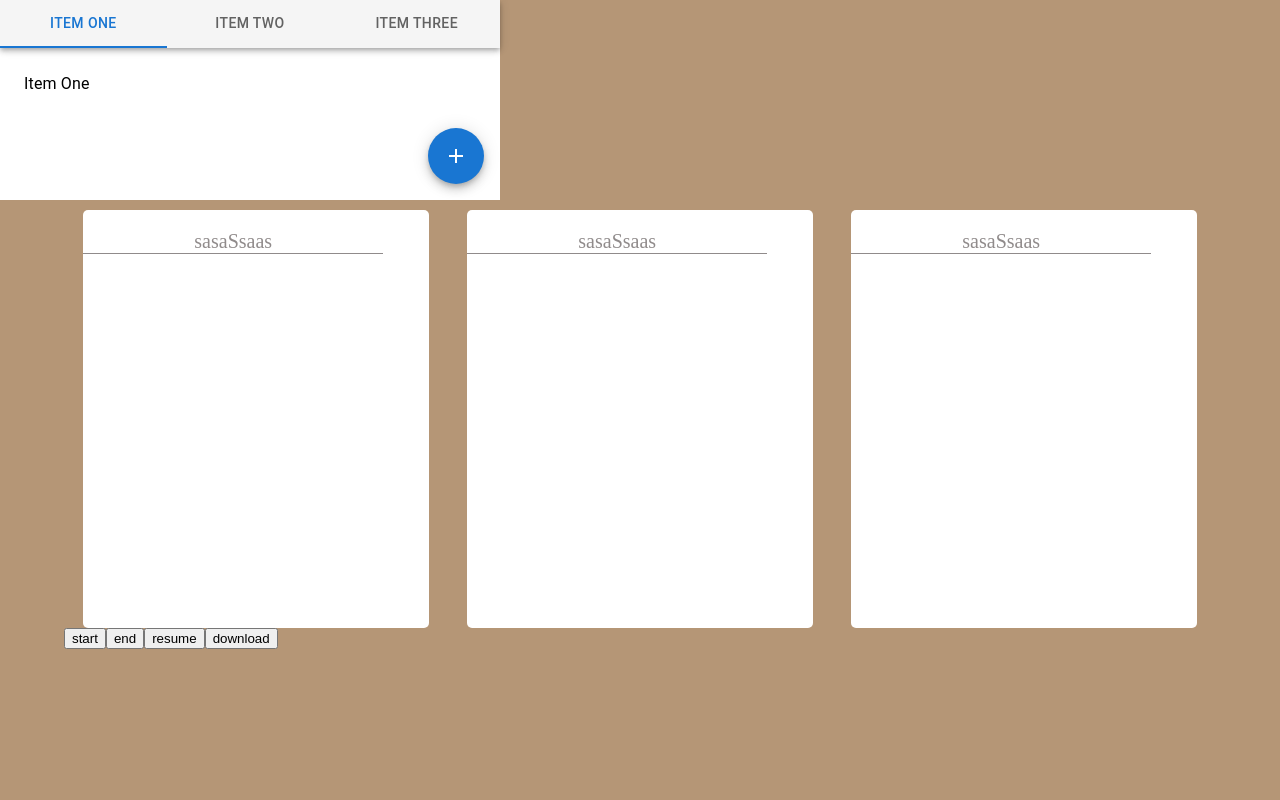
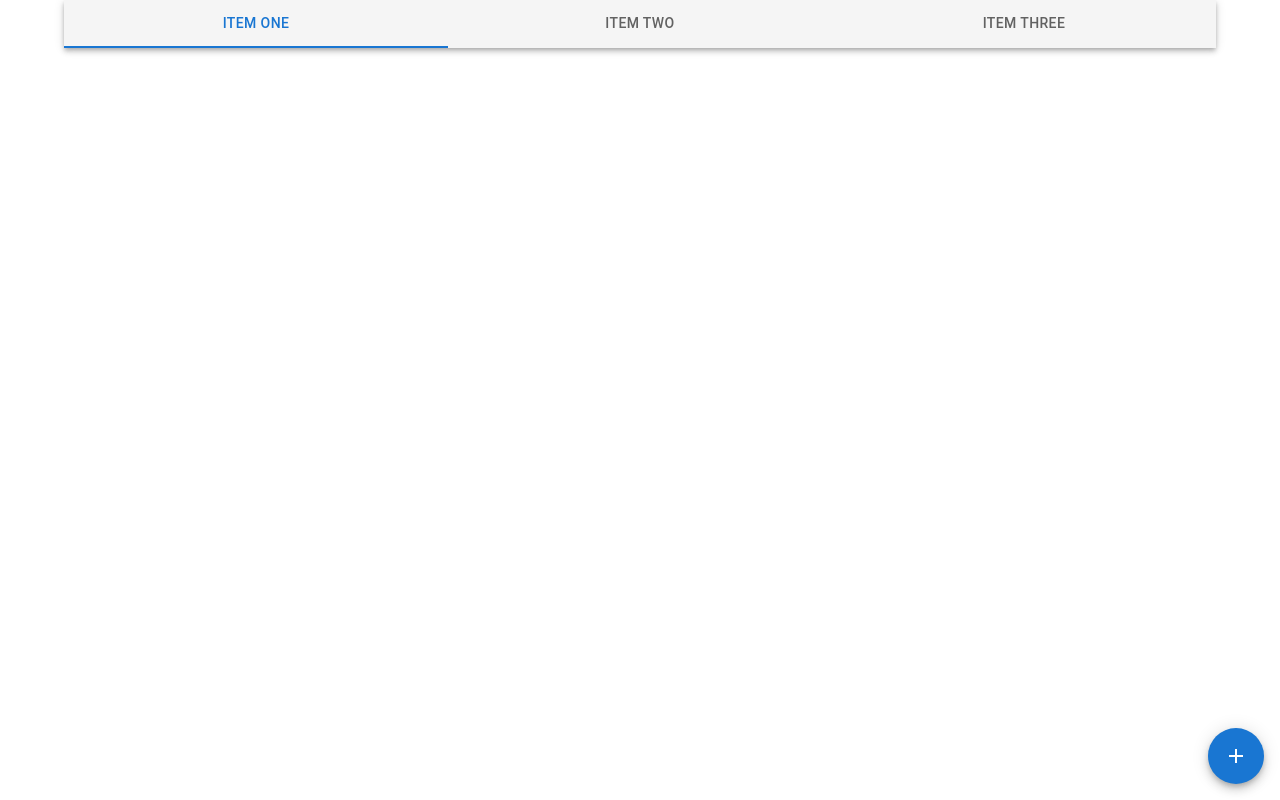
Before and after one commit to cpt4567/web_dirary, a Next.js app: page / in a window 1280 px wide. Built offline with nearby package versions, Linux system fonts and the light colour scheme; no server answers.

Commit message:
탭 수정

```diff
--- /dev/null
+++ b/components/tabpanel.tsx
@@ -0,0 +1,27 @@
+import { Box } from '@mui/material';
+import Typography from '@mui/material/Typography';
+
+interface TabPanelProps {
+    children?: React.ReactNode;
+    dir?: string;
+    index: number;
+    value: number;
+  }
+
+export function TabPanel(props: TabPanelProps) {
+
+    const { children, value, index, ...other } = props;
+
+    return (
+      <Typography
+        component="div"
+        role="tabpanel"
+        hidden={value !== index}
+        id={`action-tabpanel-${index}`}
+        aria-labelledby={`action-tab-${index}`}
+        {...other}
+      >
+        {value === index && <Box sx={{ p: 3 }}>{children}</Box>}
+      </Typography>
+    );
+  }
--- /dev/null
+++ b/components/top.tsx
@@ -0,0 +1,38 @@
+import { AppBar, Tab, Tabs } from "@mui/material"
+import { green } from '@mui/material/colors';
+
+interface Prop {
+    value : number
+    handleChange: (event: unknown, newValue: number) => void
+}
+
+
+export default function Top({value,handleChange}:Prop) {
+
+
+    const a11yProps =(index: any) => {
+        return {
+          id: `action-tab-${index}`,
+          'aria-controls': `action-tabpanel-${index}`,
+        };
+      }
+
+
+    return (
+        <AppBar position="static" color="default">
+
+        <Tabs
+          value={value}
+          onChange={handleChange}
+          indicatorColor="primary"
+          textColor="primary"
+          variant="fullWidth"
+          aria-label="action tabs example"
+        >
+          <Tab label="Item One" {...a11yProps(0)} />
+          <Tab label="Item Two" {...a11yProps(1)} />
+          <Tab label="Item Three" {...a11yProps(2)} />
+        </Tabs>
+      </AppBar>
+    )
+}
--- a/pages/index.tsx
+++ b/pages/index.tsx
@@ -3,61 +3,46 @@ import Image from 'next/image'
 import { useEffect, useRef, useState } from 'react';
 
 import { useTheme } from '@mui/material/styles';
-import AppBar from '@mui/material/AppBar';
-import Tabs from '@mui/material/Tabs';
-import Tab from '@mui/material/Tab';
-import Typography from '@mui/material/Typography';
+
 import Zoom from '@mui/material/Zoom';
 import Fab from '@mui/material/Fab';
 import AddIcon from '@mui/icons-material/Add';
 import EditIcon from '@mui/icons-material/Edit';
 import UpIcon from '@mui/icons-material/KeyboardArrowUp';
-import { green } from '@mui/material/colors';
 import Box from '@mui/material/Box';
 import { SxProps } from '@mui/system';
+import { green } from '@mui/material/colors';
 
 import VideoComponent from './video';
+import { Container } from '@mui/material';
+import { TabPanel } from '../components/tabpanel';
+import Top from '../components/top';
 
 export default function Home() {
 
   return (
     <>
     <FloatingActionButtonZoom/>
-    <VideoComponent/>
+   {/*  <VideoComponent/>      */}
     </>
   )
 }
 
-interface TabPanelProps {
-  children?: React.ReactNode;
-  dir?: string;
-  index: number;
-  value: number;
-}
 
-function TabPanel(props: TabPanelProps) {
-  const { children, value, index, ...other } = props;
 
-  return (
-    <Typography
-      component="div"
-      role="tabpanel"
-      hidden={value !== index}
-      id={`action-tabpanel-${index}`}
-      aria-labelledby={`action-tab-${index}`}
-      {...other}
-    >
-      {value === index && <Box sx={{ p: 3 }}>{children}</Box>}
-    </Typography>
-  );
-}
+ function FloatingActionButtonZoom() {
 
-function a11yProps(index: any) {
-  return {
-    id: `action-tab-${index}`,
-    'aria-controls': `action-tabpanel-${index}`,
+  const theme = useTheme();
+  const [value, setValue] = useState(0);
+
+  const handleChange = (event: unknown, newValue: number) => {
+    setValue(newValue);
   };
-}
+
+  const transitionDuration = {
+    enter: theme.transitions.duration.enteringScreen,
+    exit: theme.transitions.duration.leavingScreen,
+  };
 
   const fabStyle = {
     position: 'absolute',
@@ -73,22 +58,6 @@ const fabGreenStyle = {
     },
   };
 
- function FloatingActionButtonZoom() {
-  const theme = useTheme();
-  const [value, setValue] = useState(0);
-
-  const handleChange = (event: unknown, newValue: number) => {
-    setValue(newValue);
-  };
-
-  const handleChangeIndex = (index: number) => {
-    setValue(index);
-  };
-
-  const transitionDuration = {
-    enter: theme.transitions.duration.enteringScreen,
-    exit: theme.transitions.duration.leavingScreen,
-  };
 
   const fabs = [
     {
@@ -112,44 +81,31 @@ const fabGreenStyle = {
   ];
 
   return (
-    <Box
+    <Container
       sx={{
         bgcolor: 'background.paper',
-        width: 500,
-        position: 'relative',
-        minHeight: 200,
+        width: "100%",
+        height:"100%",
+        minHeight:400
       }}
     >
-      <AppBar position="static" color="default">
-        <Tabs
+      <Top
        value={value}
-          onChange={handleChange}
-          indicatorColor="primary"
-          textColor="primary"
-          variant="fullWidth"
-          aria-label="action tabs example"
-        >
-          <Tab label="Item One" {...a11yProps(0)} />
-          <Tab label="Item Two" {...a11yProps(1)} />
-          <Tab label="Item Three" {...a11yProps(2)} />
-        </Tabs>
-      </AppBar>
-      {/* <SwipeableViews
-        axis={theme.direction === 'rtl' ? 'x-reverse' : 'x'}
-        index={value}
-        onChangeIndex={handleChangeIndex}
-      > */}
+       handleChange={handleChange}
+      />
+
         <TabPanel value={value} index={0} dir={theme.direction}>
-          Item One
+
         </TabPanel>
+
         <TabPanel value={value} index={1} dir={theme.direction}>
-          Item Two
         </TabPanel>
+
         <TabPanel value={value} index={2} dir={theme.direction}>
-          Item Three
         </TabPanel>
-      {/* </SwipeableViews> */}
+
       {fabs.map((fab, index) => (
+
         <Zoom
           key={fab.color}
           in={value === index}
@@ -164,6 +120,6 @@ const fabGreenStyle = {
           </Fab>
         </Zoom>
       ))}
-    </Box>
+    </Container>
   );
 }
--- a/styles/globals.css
+++ b/styles/globals.css
@@ -3,7 +3,6 @@
 body {
 margin:0;
 padding:0;
-background:rgb(181, 150, 118) ;
 width:100%;
 height:100%;
 
```
Lines whose indentation alone changed are shown as unchanged.
